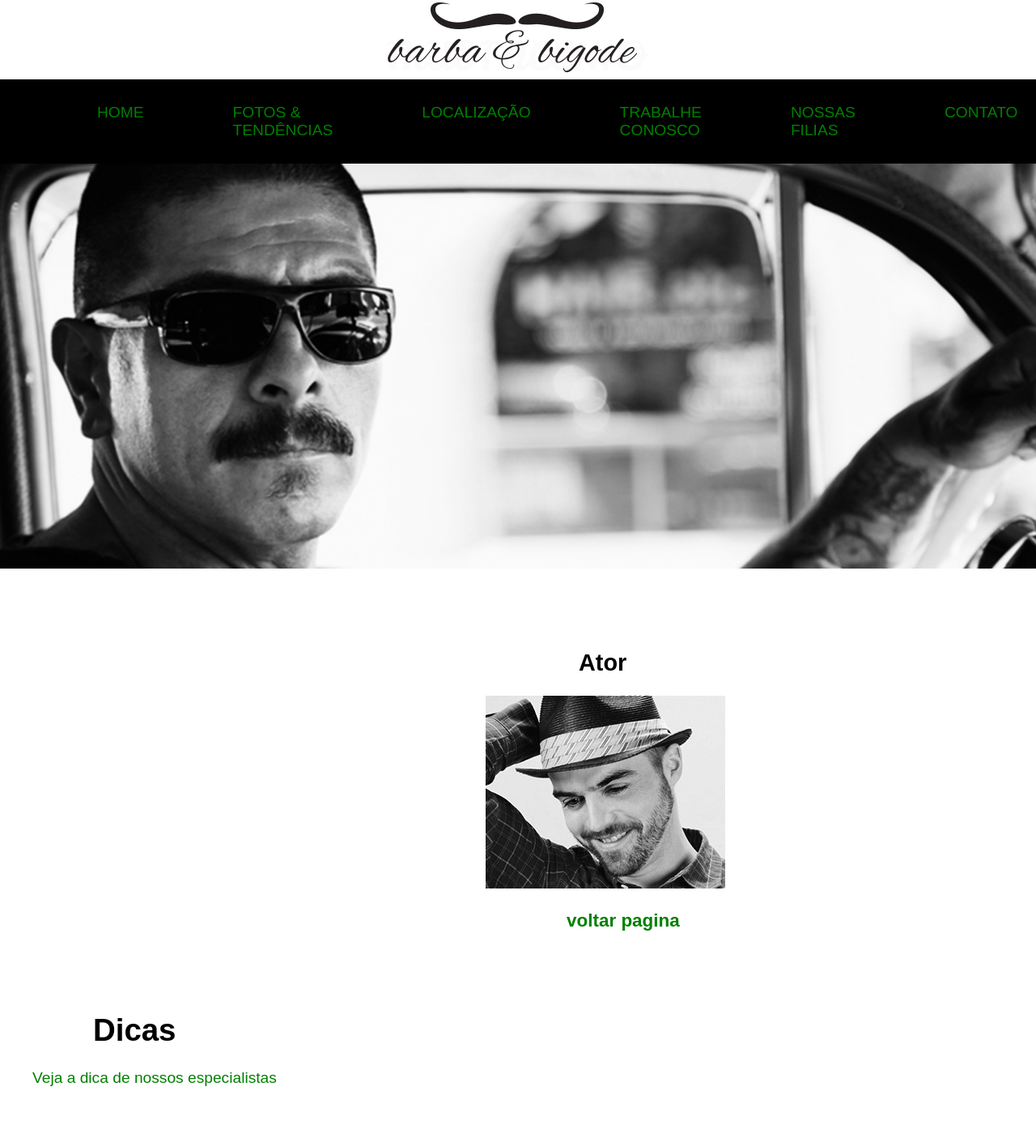
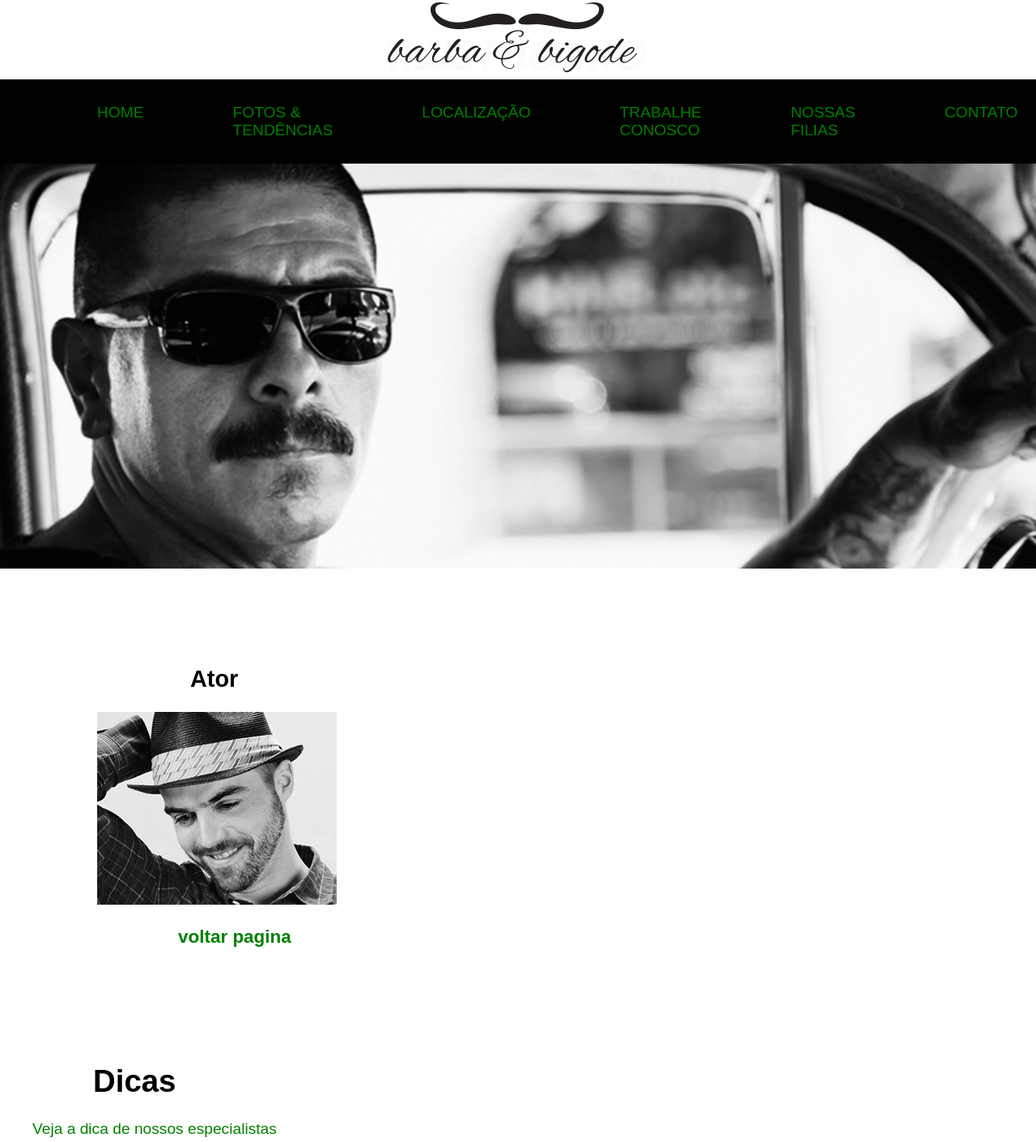
Before and after one commit to AlanPrates/alandash, a Jekyll site: the page progetos/Ator.html, which Jekyll copies as it is, in a window 1280 px wide. Shown: the top 1410 px of the page at 81% size. Built offline with Jekyll 4.4.1, drawn with Linux system fonts in a browser that asks for light colours; grey boxes are pictures that could not be loaded.

Commit message:
atualizações

```diff
--- a/progetos/Ator.html
+++ b/progetos/Ator.html
@@ -35,7 +35,7 @@ and open the template in the editor.
          </div>
 
 
-     <section class="flex2">
+     <section class="flex">
         <div>
             <h1>Ator</h1>
             <img src="imagens/ator.jpg">
--- a/progetos/Nerd.html
+++ b/progetos/Nerd.html
@@ -35,7 +35,7 @@ and open the template in the editor.
          </div>
 
 
-     <section class="flex2">
+     <section class="flex">
         <div>
             <h1>Nerd</h1>
             <img src="imagens/nerd.jpg">
--- a/progetos/Pai.html
+++ b/progetos/Pai.html
@@ -35,7 +35,7 @@ and open the template in the editor.
          </div>
 
 
-     <section class="flex2">
+     <section class="flex">
         <div>
             <h1>Pai</h1>
             <img src="imagens/pai.jpg">
--- a/progetos/estilo.css
+++ b/progetos/estilo.css
@@ -83,11 +83,6 @@ h3{
     margin: 20px;
 }
 
-.flex2 > div {
-    flex: 1 1 200px;
-    margin-left: 600px;
-}
-
 .videos{
     display: flex;
     margin-top: 50px;
```
Also changed, not shown: _posts/2022-04-19-Barba-e-Bigode-IFBA.md (+0 -5 lines).
